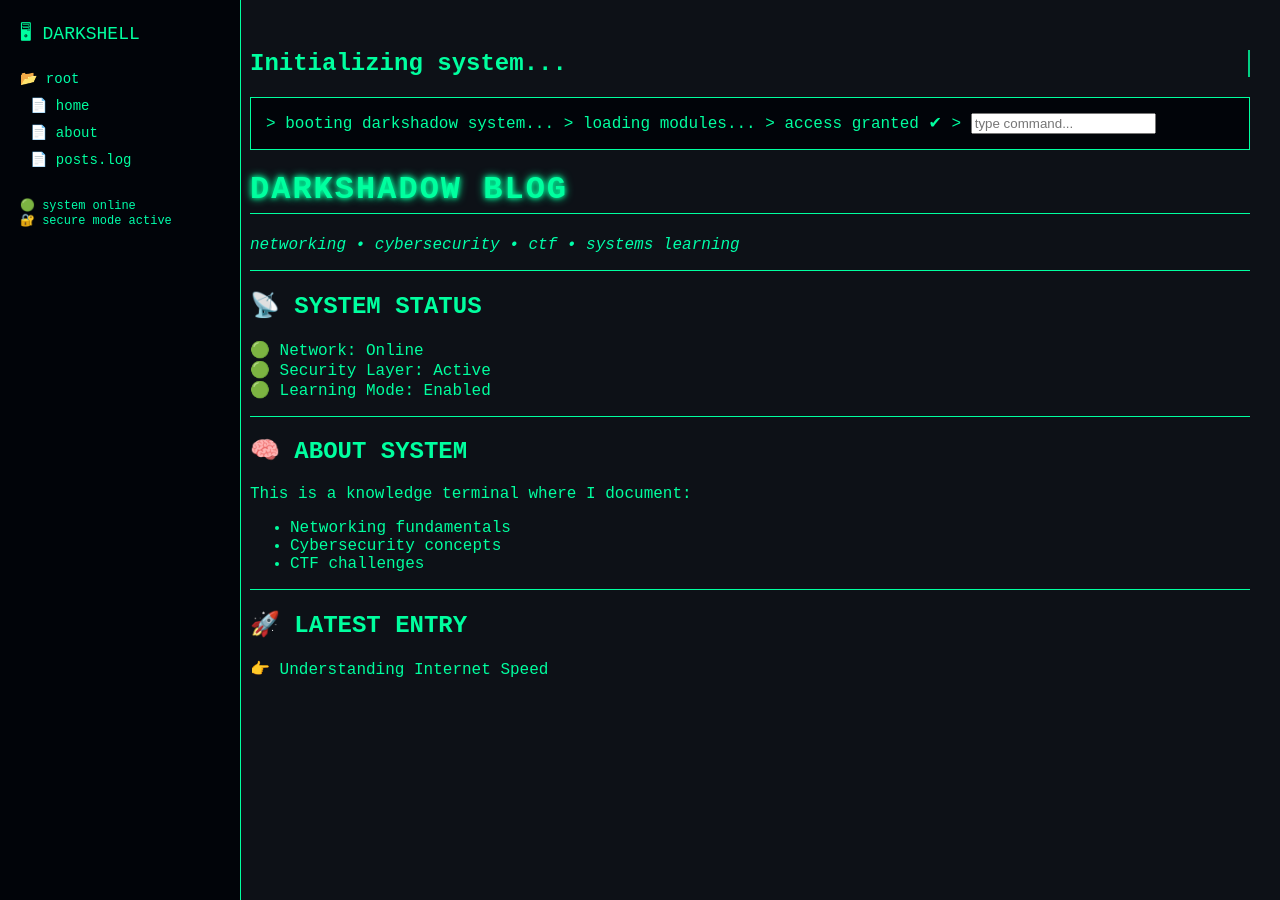
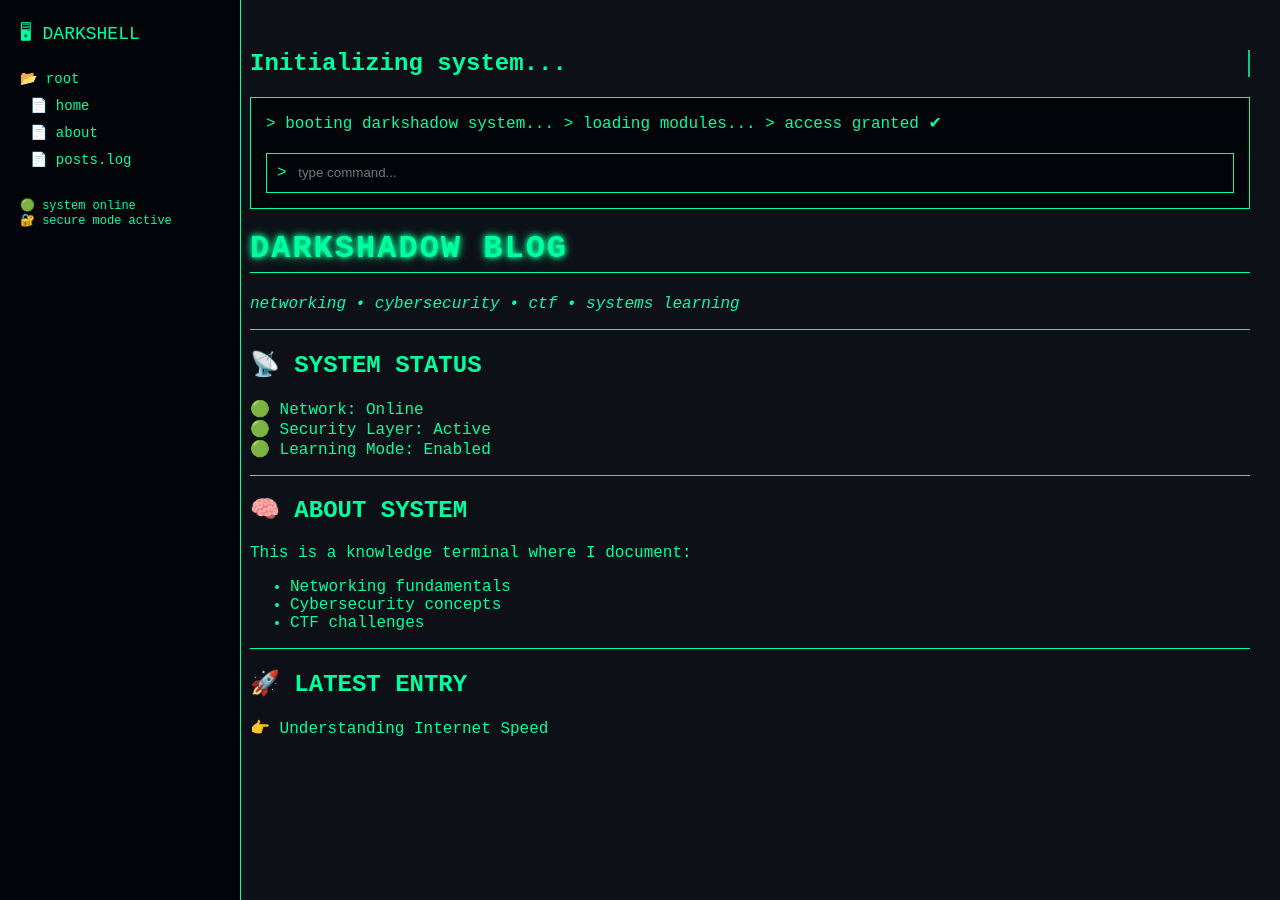
Before and after one commit to ashuraweismann/ashuraweismann.github.io, a Jekyll site: the page built from index.md, in a window 1280 px wide and 900 px high. Built offline with Jekyll 4.4.1, drawn with Linux system fonts in a browser that asks for light colours.

Commit message:
Fix formatting issues in index.md

```diff
--- a/index.md
+++ b/index.md
@@ -10,9 +10,10 @@ title: Home
 > booting darkshadow system...
 > loading modules...
 > access granted ✔
-
+<div class="cmd-box">
   <span>> </span>
   <input type="text" id="cmdInput" placeholder="type command..." />
+</div>
 </div>
 
 <h1 class="glow">DARKSHADOW BLOG</h1>
```
